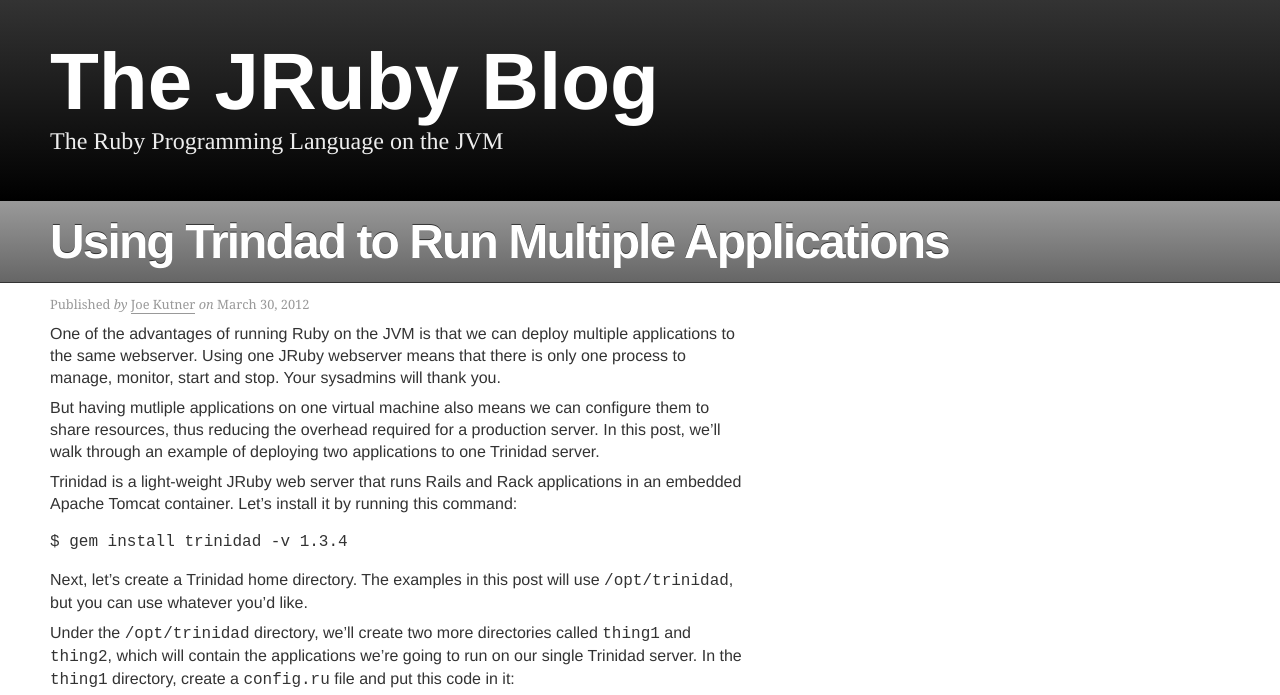
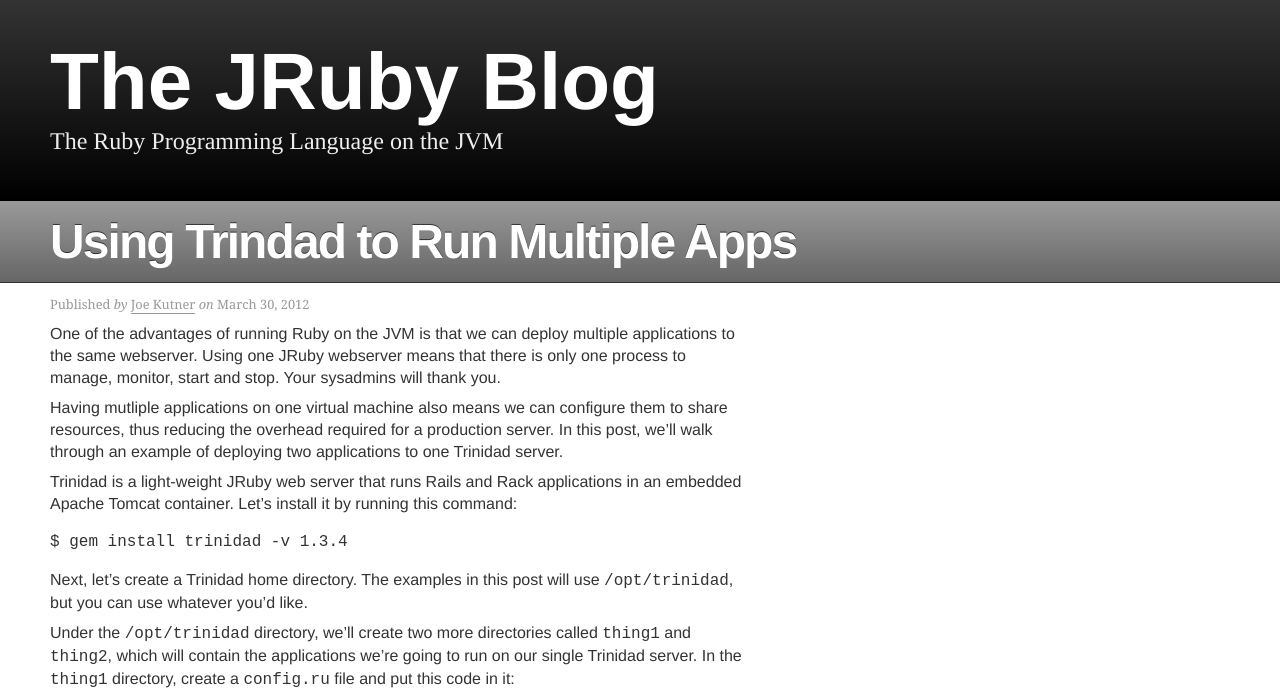
Before and after one commit to jruby/blog.jruby.org, a Jekyll site: the page built from _posts/2012-03-30-two-apps-one-trinidad.md, in a window 1280 px wide and 900 px high, cut to the strip 0-695 px from the top of the window. Built offline with Jekyll 4.4.1, drawn with Linux system fonts in a browser that asks for light colours; comment, search, counter and statistics services are not loaded; some of the changed text lies outside the part shown.

Commit message:
fixed some typos

```diff
--- a/_posts/2012-03-30-two-apps-one-trinidad.md
+++ b/_posts/2012-03-30-two-apps-one-trinidad.md
@@ -1,13 +1,13 @@
 ---
 layout: post
-title: Using Trindad to Run Multiple Applications
+title: Using Trindad to Run Multiple Apps
 author: Joe Kutner
 email: jpkutner@gmail.com
 ---
 
 One of the advantages of running Ruby on the JVM is that we can deploy multiple applications to the same webserver.  Using one JRuby webserver means that there is only one process to manage, monitor, start and stop. Your sysadmins will thank you.
 
-But having mutliple applications on one virtual machine also means we can configure them to share resources, thus reducing the overhead required for a production server.  In this post, we'll walk through an example of deploying two applications to one Trinidad server.
+Having mutliple applications on one virtual machine also means we can configure them to share resources, thus reducing the overhead required for a production server.  In this post, we'll walk through an example of deploying two applications to one Trinidad server.
 
 Trinidad is a light-weight JRuby web server that runs Rails and Rack applications in an embedded Apache Tomcat container.  Let's install it by running this command:
 
```
Also changed, not shown: other parts of _posts/2012-03-30-two-apps-one-trinidad.md (+1 -1 lines).
